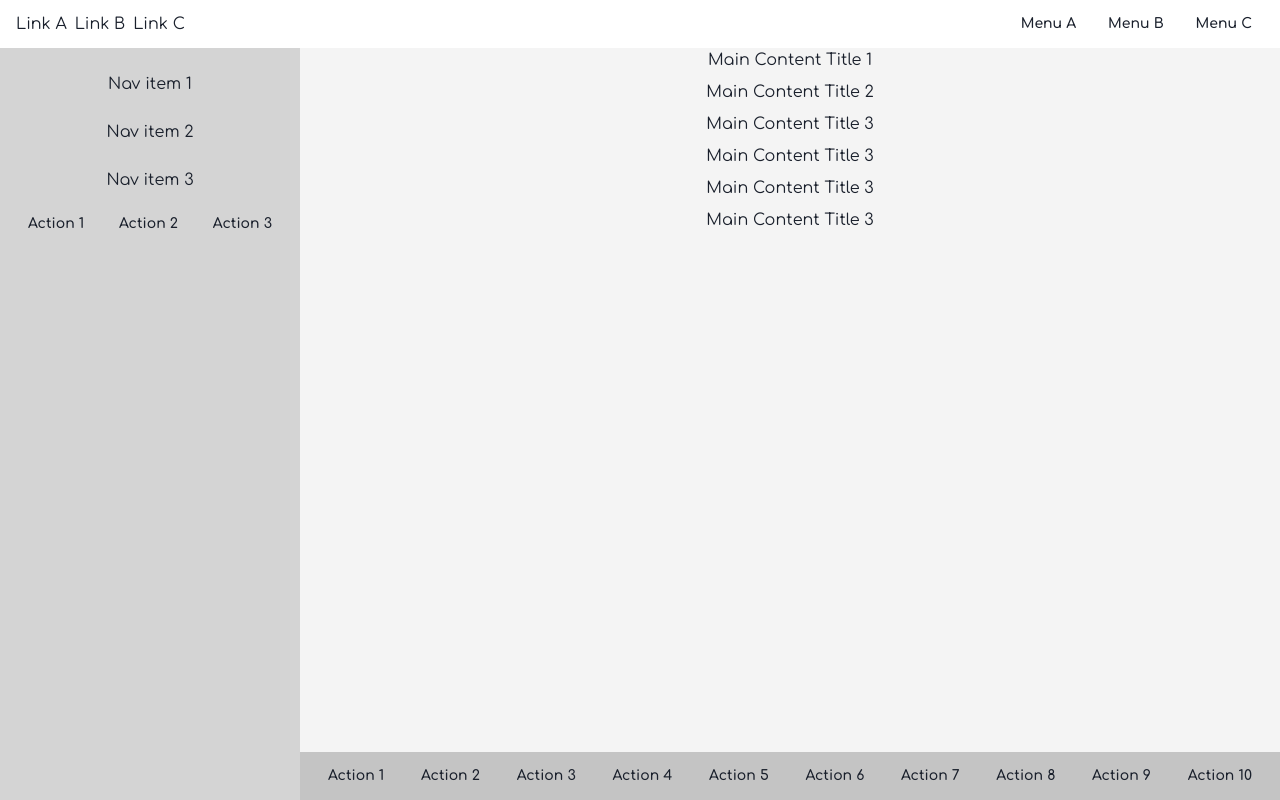
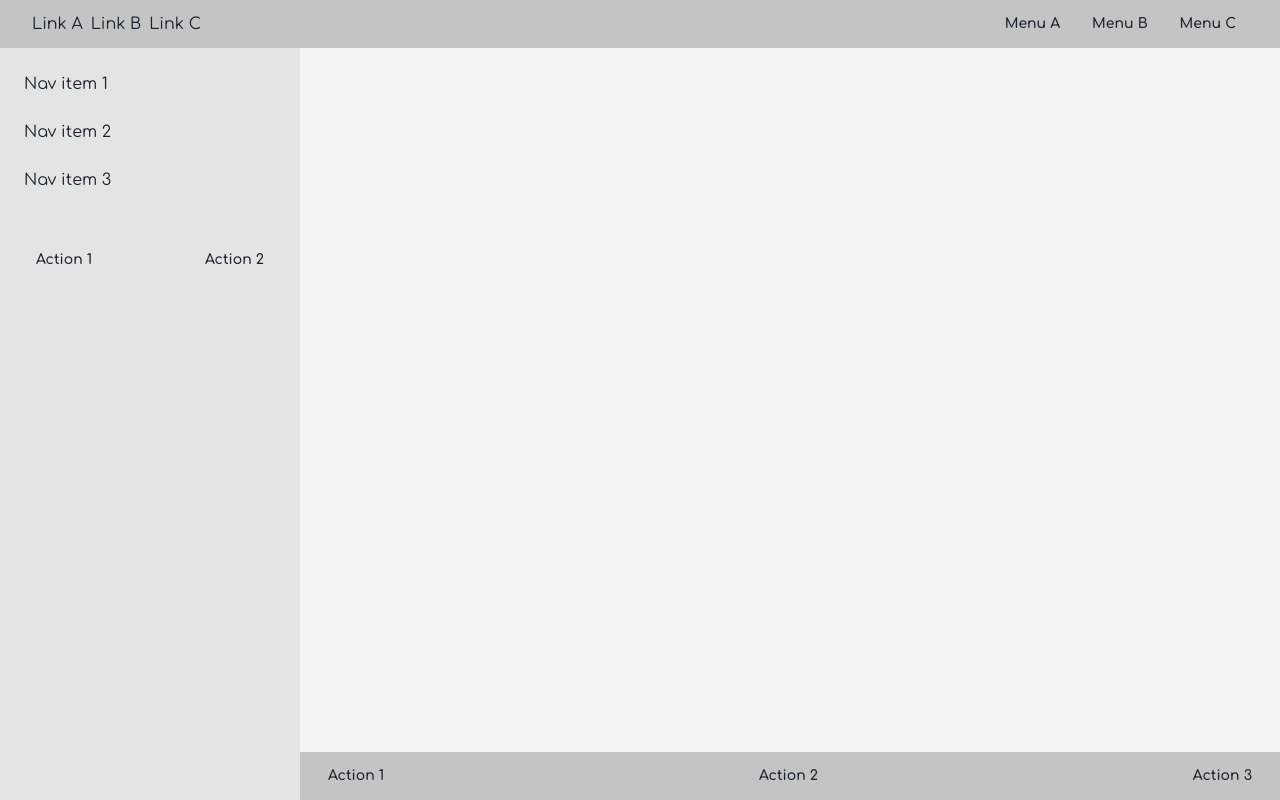
Before and after one commit to asasvirtuais/asasvirtuais.dev, a Next.js app: page /dashboard in a window 1280 px wide. Built offline with nearby package versions, Linux system fonts and the light colour scheme.

Commit message:
+ specializing the components for the dashboard

```diff
--- a/app/components/stack/menu.tsx
+++ b/app/components/stack/menu.tsx
@@ -1,5 +1,5 @@
 'use client'
-import { As, forwardRef } from '@chakra-ui/react'
+import { As, PropsOf, forwardRef } from '@chakra-ui/react'
 import { StackList, VList, HList, StackListProps } from '@/app/components/stack/list'
 import useForwardAs from '@/app/hooks/useForwardAs'
 
@@ -13,6 +13,7 @@ export const StackMenu = forwardRef<StackListProps, typeof StackList>(({ childre
         justifyContent='space-between'
         {...props}>{children}</StackList>
 ))
+export type StackMenuProps = PropsOf<typeof StackMenu>
 
 export const HMenu = forwardRef<StackListProps, typeof HList>(({ children, ...props }, ref) => (
     <StackMenu ref={ref} as={HList} {...props}>{children}</StackMenu>
--- a/app/dashboard/container.tsx
+++ b/app/dashboard/container.tsx
@@ -1,7 +1,7 @@
 import { Container as ChakraContainer, ContainerProps } from '@chakra-ui/react'
 
 export const Container = ({ children, ...props }: ContainerProps) => (
-    <ChakraContainer maxW='full' {...props}>
+    <ChakraContainer {...props}>
         {children}
     </ChakraContainer>
 )
--- /dev/null
+++ b/app/dashboard/menus.tsx
@@ -0,0 +1,37 @@
+import { StackMenuProps, HMenu, MenuItem } from '@/app/components/stack/menu'
+import { StackNavProps, HNav, NavItem, StackNav } from '@/app/components/stack/nav'
+
+export const AppNav = (props: Omit<StackNavProps, 'children'>) => (
+    <HNav {...props}>
+        <NavItem>Link A</NavItem>
+        <NavItem>Link B</NavItem>
+        <NavItem>Link C</NavItem>
+    </HNav>
+)
+export const AppMenu = (props: Omit<StackMenuProps, 'children'>) => (
+    <HMenu {...props}>
+        <MenuItem>Menu A</MenuItem>
+        <MenuItem>Menu B</MenuItem>
+        <MenuItem>Menu C</MenuItem>
+    </HMenu>
+)
+export const SideNav = (props: Omit<StackNavProps, 'children'>) => (
+    <StackNav {...props}>
+        <NavItem>Nav item 1</NavItem>
+        <NavItem>Nav item 2</NavItem>
+        <NavItem>Nav item 3</NavItem>
+    </StackNav>
+)
+export const SideMenu = (props: Omit<StackMenuProps, 'children'>) => (
+    <HMenu {...props}>
+        <MenuItem>Action 1</MenuItem>
+        <MenuItem>Action 2</MenuItem>
+    </HMenu>
+)
+export const ActionMenu = (props: Omit<StackMenuProps, 'children'>) => (
+    <HMenu {...props}>
+        <MenuItem>Action 1</MenuItem>
+        <MenuItem>Action 2</MenuItem>
+        <MenuItem>Action 3</MenuItem>
+    </HMenu>
+)
--- a/app/dashboard/page.tsx
+++ b/app/dashboard/page.tsx
@@ -1,92 +1,72 @@
-import { Grid, Center, GridItem, GridItemProps, HStack, VStack } from '@chakra-ui/react'
+import { Grid, GridItem, GridItemProps } from '@chakra-ui/react'
+
+import { Divider } from '@chakra-ui/react'
 import { Container } from './container'
-import { HNav, StackNavProps, VNav } from '@/app/components/stack/nav'
-import { NavItem } from '@/app/components/stack/nav'
-import { HMenu, MenuItem } from '@/app/components/stack/menu'
 
-const Header = (props: Omit<GridItemProps, 'children'>) => (
-    <GridItem as='header' {...props}>
-        <Container>
-            <HStack w='100%' justifyContent='space-between'>
-                <HNav>
-                    <NavItem>Link A</NavItem>
-                    <NavItem>Link B</NavItem>
-                    <NavItem>Link C</NavItem>
-                </HNav>
-                <HMenu>
-                    <MenuItem>Menu A</MenuItem>
-                    <MenuItem>Menu B</MenuItem>
-                    <MenuItem>Menu C</MenuItem>
-                </HMenu>
-            </HStack>
-        </Container>
-    </GridItem>
+import { ContainerProps } from '@chakra-ui/react'
+import { AppNav, AppMenu, SideNav, SideMenu, ActionMenu } from './menus'
+
+const Header = (props: GridItemProps) => (
+    <GridItem as='header'
+        // Spacing
+        py={2} px={4}
+        {...props} />
 )
-
-const Main = (props: Omit<GridItemProps, 'children'>) => (
-    <GridItem as='main' {...props}>
-        <Center>
-            <VStack>
-                <h1>Main Content Title 1</h1>
-                <h2>Main Content Title 2</h2>
-                <h3>Main Content Title 3</h3>
-                <h4>Main Content Title 3</h4>
-                <h5>Main Content Title 3</h5>
-                <h6>Main Content Title 3</h6>
-            </VStack>
-        </Center>
-    </GridItem>
+const Navbar = (props: ContainerProps) => (
+    <Container
+        // Alignment
+        display='flex' maxW='full' justifyContent='space-between'
+        {...props} />
 )
-
+const Main = (props: GridItemProps) => (
+    <GridItem as='main'
+        // Alignment
+        display='flex' justifyContent='center' alignItems='center' flexDir='column'
+        {...props} />
+)
 const Aside = ({ children, ...props }: GridItemProps) => (
-    <GridItem as='aside' display='flex' flexDir='column' {...props}>
+    <GridItem as='aside'
+        // Alignment
+        display='flex' flexDir='column'
+        // Spacing
+        py={6} px={6} gap={6}
+        // Size
+        minW='300px'
+        {...props}>
         {children}
     </GridItem>
 )
-
-const SideNav = (props: Omit<StackNavProps, 'children'>) => (
-    <VNav {...props}>
-        <NavItem>Nav item 1</NavItem>
-        <NavItem>Nav item 2</NavItem>
-        <NavItem>Nav item 3</NavItem>
-    </VNav>
-)
-
-const SideMenu = () => (
-    <HMenu>
-        <MenuItem>Action 1</MenuItem>
-        <MenuItem>Action 2</MenuItem>
-        <MenuItem>Action 3</MenuItem>
-    </HMenu>
-)
-
-const Footer = (props: Omit<GridItemProps, 'children'>) => (
-    <GridItem as='footer' {...props}>
-        <HMenu>
-            <MenuItem>Action 1</MenuItem>
-            <MenuItem>Action 2</MenuItem>
-            <MenuItem>Action 3</MenuItem>
-            <MenuItem>Action 4</MenuItem>
-            <MenuItem>Action 5</MenuItem>
-            <MenuItem>Action 6</MenuItem>
-            <MenuItem>Action 7</MenuItem>
-            <MenuItem>Action 8</MenuItem>
-            <MenuItem>Action 9</MenuItem>
-            <MenuItem>Action 10</MenuItem>
-        </HMenu>
+const Footer = ({ children, ...props }: GridItemProps) => (
+    <GridItem as='footer'
+        // Spacing
+        py={2} px={4}
+        {...props}>
+        {children}
     </GridItem>
 )
-
 export default function DashboardPage() {
     return (
-        <Grid gridTemplateColumns='auto 1fr' bg='#F4F4F4' minH='100vh' gridTemplateRows='auto 1fr auto'>
-            <Header colSpan={2} bg='white' py={2} />
-            <Aside minW='300px' rowSpan={2} bg='#D4D4D4' py={6} px={4} gap={4}>
+        <Grid gridTemplateColumns='auto 1fr' gridTemplateRows='auto 1fr auto'
+            bg='#F4F4F4'
+            minH='100vh'>
+
+            <Header colSpan={2} py={2} bg='#C4C4C4'>
+                <Navbar>
+                    <AppNav />
+                    <AppMenu />
+                </Navbar>
+            </Header>
+
+            <Main colStart={2} colEnd={3} bg='#F4F4F4' />
+
+            <Aside colStart={1} colEnd={2} rowStart={2} rowSpan={2} bg='#E4E4E4'>
                 <SideNav spacing={4} />
+                <Divider size='lg' borderWidth='2px' colorScheme='gray' />
                 <SideMenu />
             </Aside>
-            <Main />
-            <Footer colStart={2} py={2} px={4} bg='#C4C4C4' />
+            <Footer colStart={2} bg='#C4C4C4'>
+                <ActionMenu />
+            </Footer>
         </Grid>
     )
 }
```
